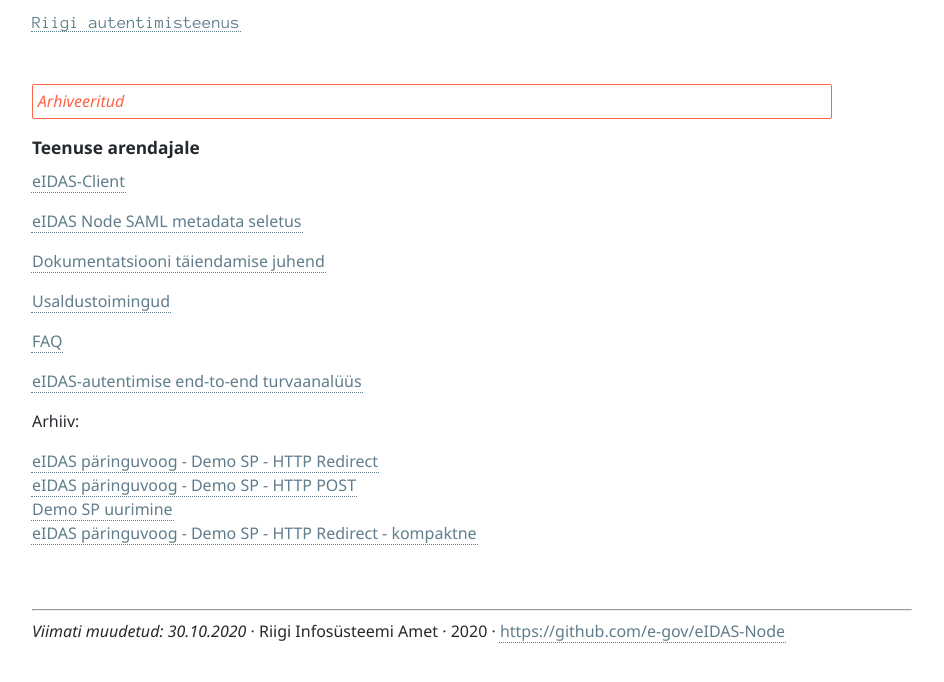
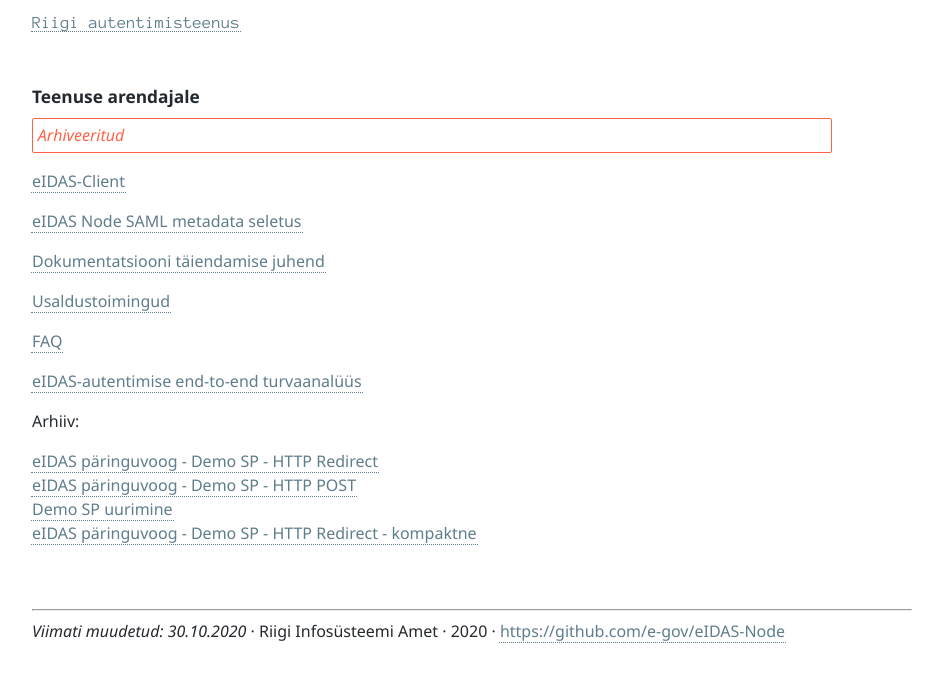
Before and after one commit to e-gov/eIDAS-Node, a Jekyll site: the page built from Arendajale.md, in a window 1280 px wide. Shown: the top 682 px of the page, without its empty margins (0-944 px from the left). Built offline with Jekyll 4.4.1, drawn with Linux system fonts in a browser that asks for light colours; our own code applies the rules of GitHub Pages for plain Markdown files.

```diff
--- a/Arendajale.md
+++ b/Arendajale.md
@@ -2,11 +2,10 @@
 permalink: Arendajale
 ---
 
+## Teenuse arendajale
+
 Arhiveeritud
 {:.teade}
-
-## Teenuse arendajale
-
 
 [eIDAS-Client](https://github.com/e-gov/eIDAS-Client)
 
```
